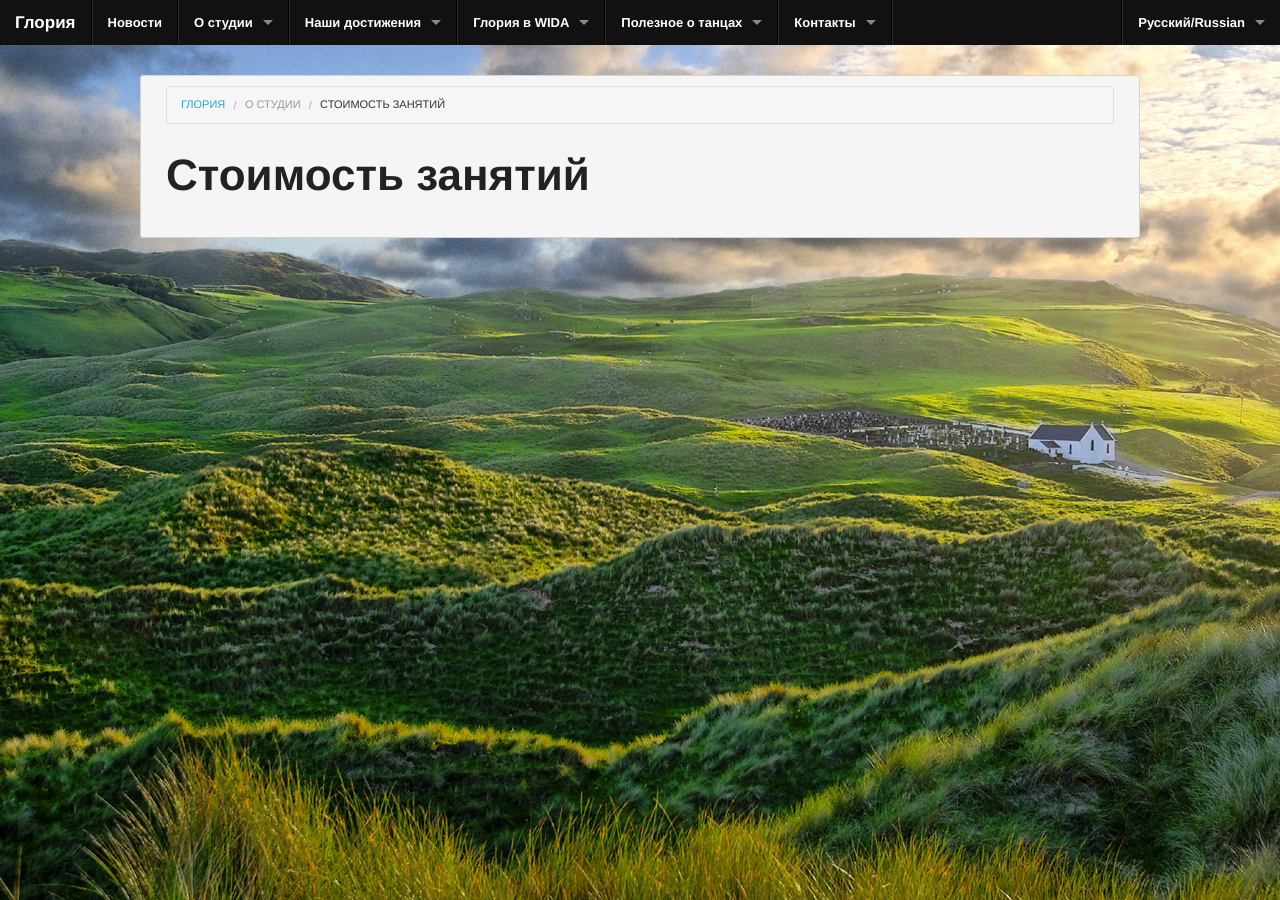
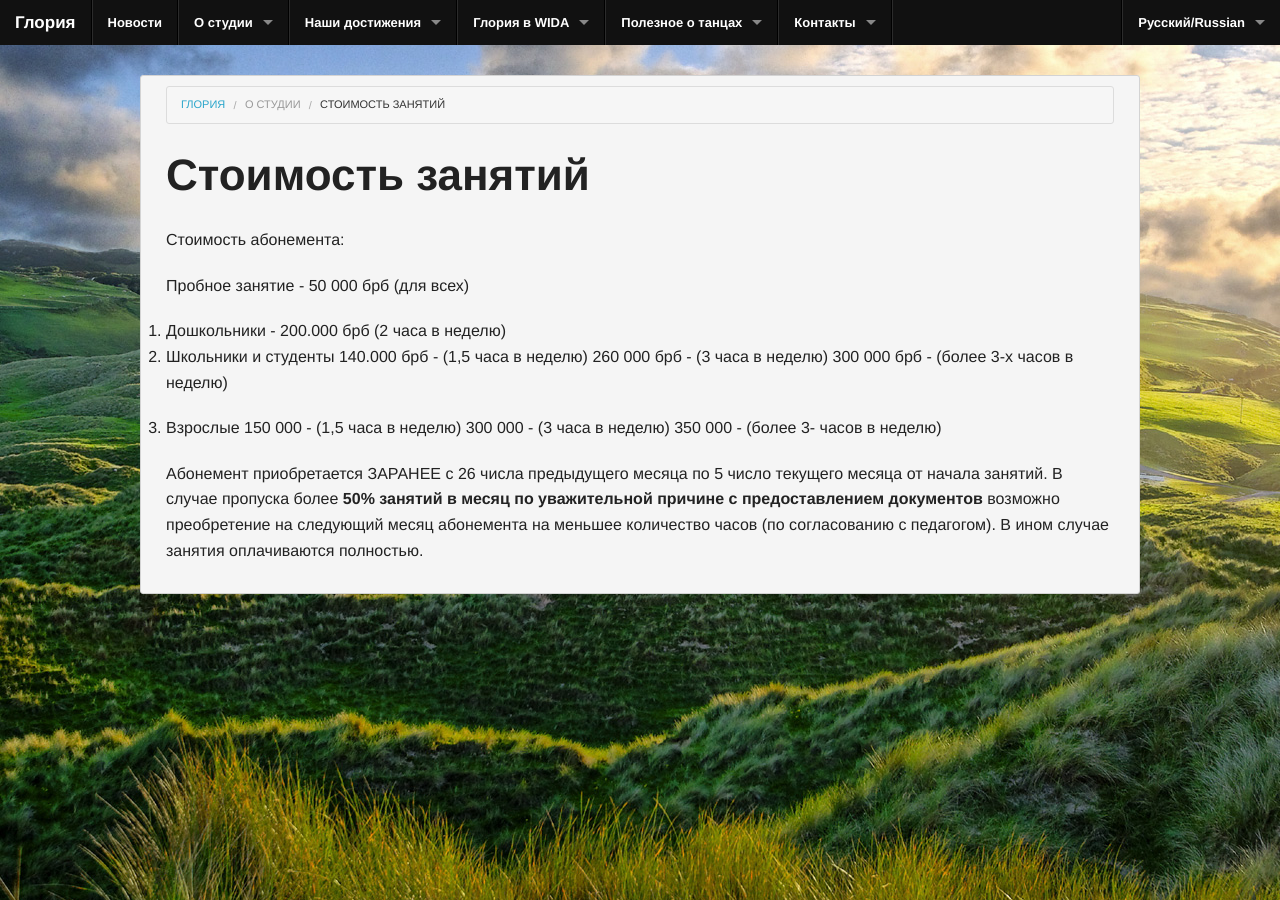
Before and after one commit to gloria-studio/gloria-studio.github.io, a Jekyll site: the page built from about/price/index.md, in a window 1280 px wide. Built offline with Jekyll 4.4.1, drawn with Linux system fonts in a browser that asks for light colours; Markdown is read by kramdown in place of the engine named in the settings.

Commit message:
Updated index.md

```diff
--- a/about/price/index.md
+++ b/about/price/index.md
@@ -5,4 +5,24 @@ level2_title: О студии
 published: true
 ---
 
+
 # Стоимость занятий
+
+Стоимость абонемента:
+
+Пробное занятие - 50 000 брб (для всех)
+
+1. Дошкольники - 200.000 брб (2 часа в неделю)
+2. Школьники и студенты
+140.000 брб - (1,5 часа в неделю)
+260 000 брб - (3 часа в неделю)
+300 000 брб - (более 3-х часов в неделю)
+
+3. Взрослые
+150 000 - (1,5 часа в неделю)
+300 000 - (3 часа в неделю)
+350 000 - (более 3- часов в неделю)
+
+Абонемент приобретается ЗАРАНЕЕ с 26 числа предыдущего месяца по 5 число текущего месяца от начала занятий.
+В случае пропуска более **50% занятий в месяц по уважительной причине с предоставлением документов** возможно преобретение на следующий месяц абонемента на меньшее количество часов (по согласованию с педагогом).
+В ином случае занятия оплачиваются полностью.
```
